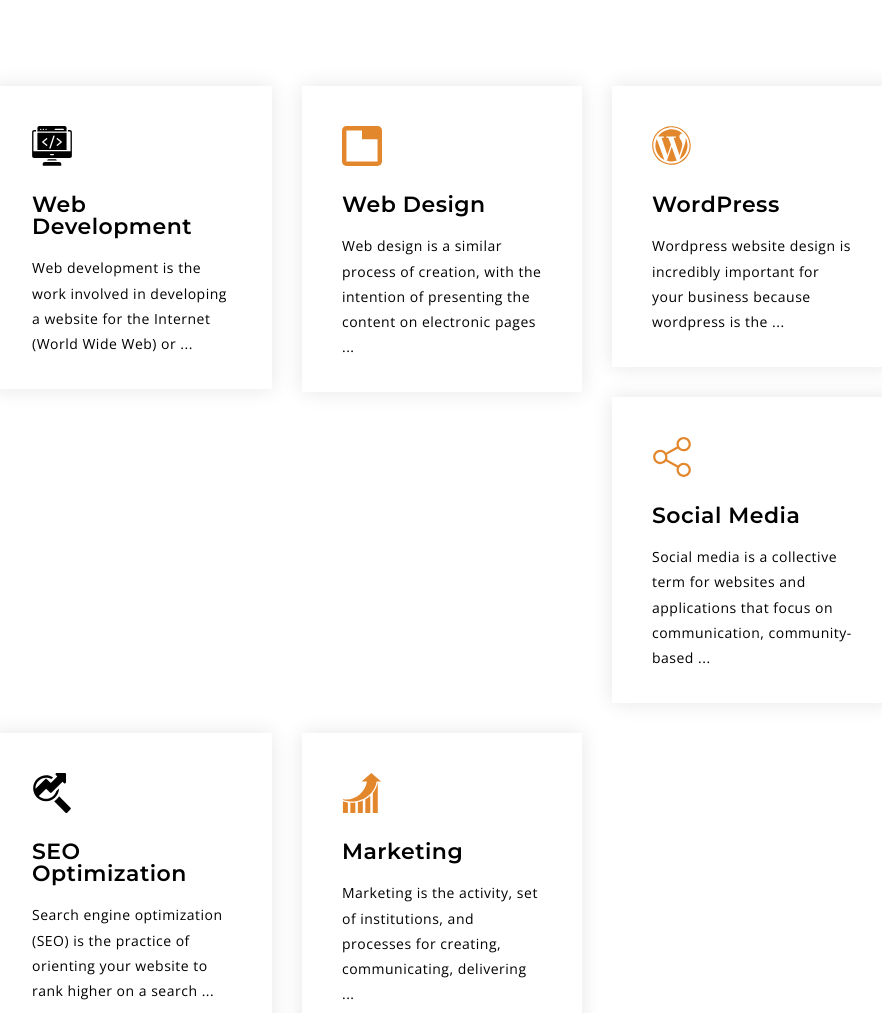
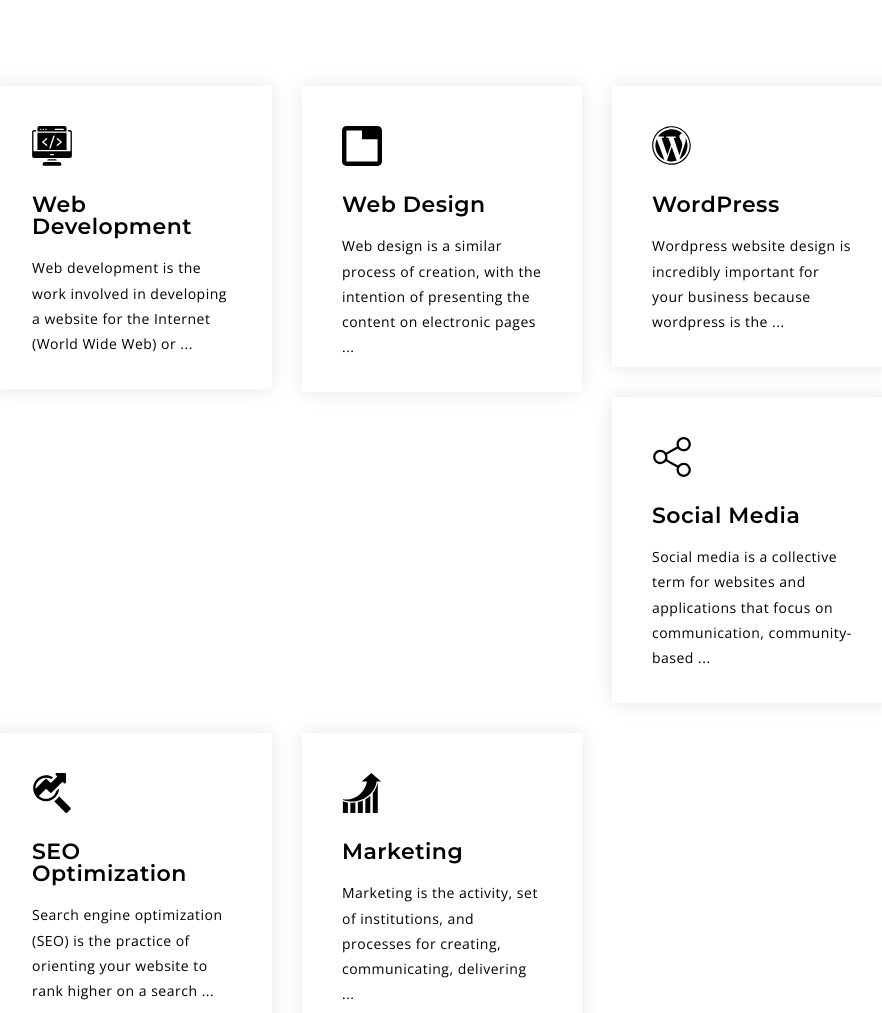
Before and after one commit to only1asadullah/portfolio, a plain HTML site: page index.html in a window 1280 px wide. Shown: the part 2240-3253 px from the top of the page, without its empty margins (348-1230 px from the left). Drawn offline with nearby package versions, Linux system fonts and the light colour scheme; no server answers.

Commit message:
Update style.css

```diff
--- a/css/style.css
+++ b/css/style.css
@@ -1026,7 +1026,7 @@ img.svg{
 .arlo_tm_services_wrap .list_wrap ul li .icon .svg{
 	width: 40px;
 	height: 40px;
-	color: #E3872D;
+	color: #000000;
 }
 .arlo_tm_services_wrap .list_wrap ul li .title_service{margin-bottom: 17px;}
 .arlo_tm_services_wrap .list_wrap ul li .title_service h3{
```
